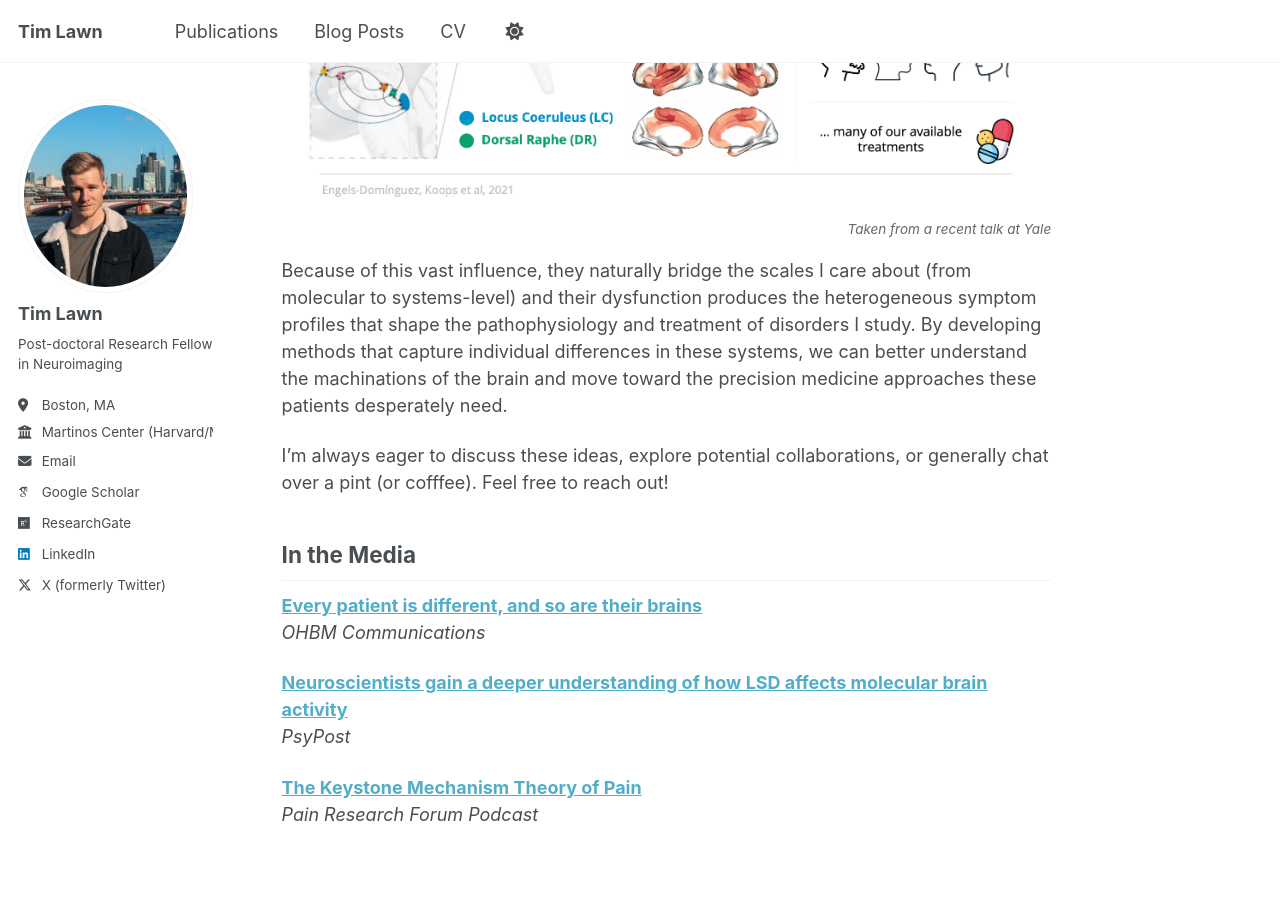
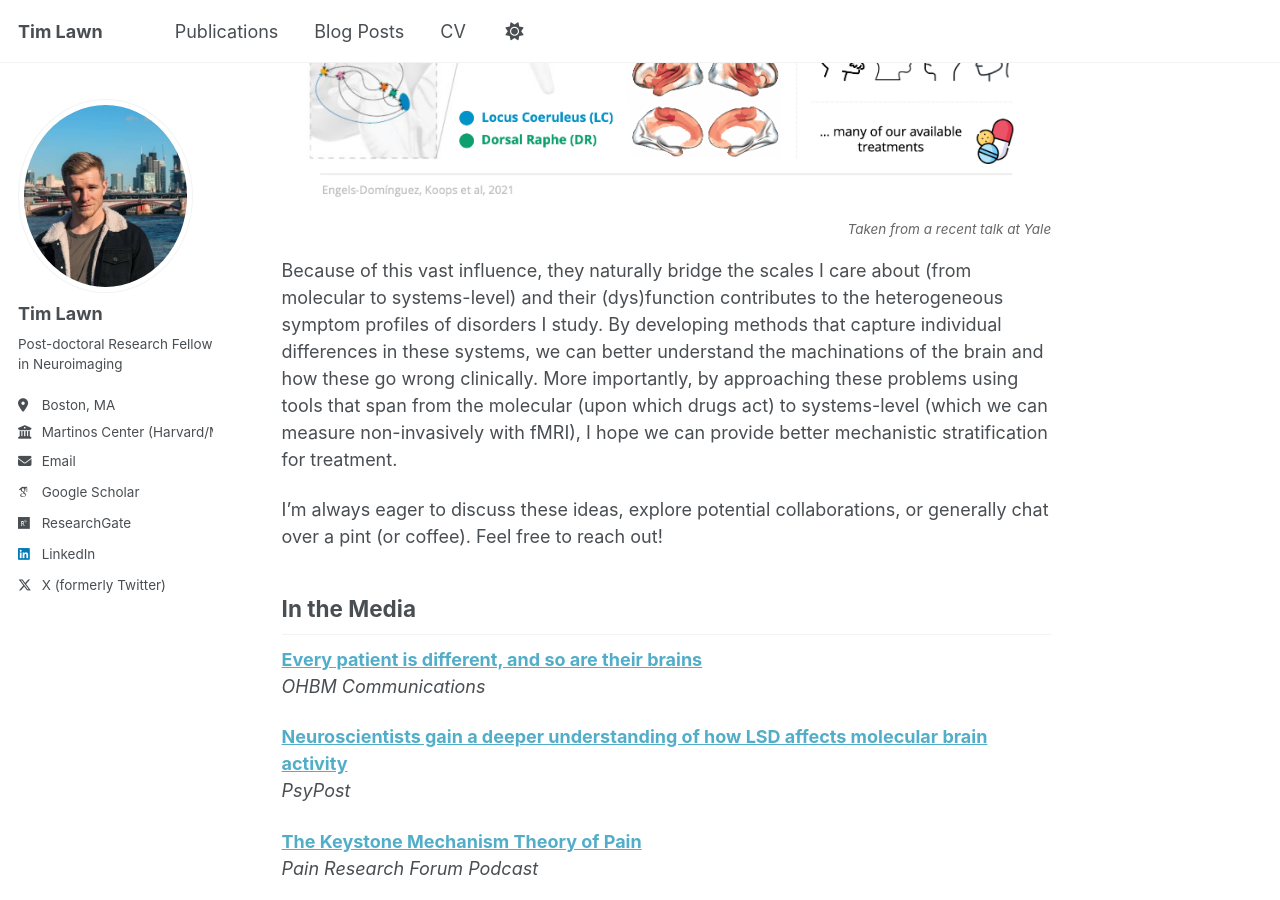
Before and after one commit to timlawn/timlawn.github.io, a Jekyll site: the page built from _pages/about.md, in a window 1280 px wide and 900 px high, scrolled down 1432 px. Built offline with Jekyll 4.4.1, drawn with Linux system fonts in a browser that asks for light colours; some web fonts are replaced; a script that is not in the unit is left out.

Commit message:
Update about.md

```diff
--- a/_pages/about.md
+++ b/_pages/about.md
@@ -25,13 +25,14 @@
 The brain's neuromodulatory systems offer a critical opportunity to tackle these questions. Originating from tiny, ancient, and evolutionarily conserved nuclei deep in the brainstem, these systems act as the brain's master controllers, solving a fundamental puzzle: how does the brain's fixed structural wiring produce such a vast diversity of brain states? They do this by broadcasting neuromodulators across the entire brain, dynamically reconfiguring networks to meet current demands.
 
 
+
 ![Neuromodulatory systems coordinate the brain](/images/NMS_Yale_slide.png)
 <p style="text-align: right; font-size: 0.75em; font-style: italic; color: #666; margin-top: -10px;">Taken from a recent talk at Yale</p>
 
 
-Because of this vast influence, they naturally bridge the scales I care about (from molecular to systems-level) and their dysfunction produces the heterogeneous symptom profiles that shape the pathophysiology and treatment of disorders I study. By developing methods that capture individual differences in these systems, we can better understand the machinations of the brain and move toward the precision medicine approaches these patients desperately need.
+Because of this vast influence, they naturally bridge the scales I care about (from molecular to systems-level) and their (dys)function contributes to the heterogeneous symptom profiles of disorders I study. By developing methods that capture individual differences in these systems, we can better understand the machinations of the brain and how these go wrong clinically. More importantly, by approaching these problems using tools that span from the molecular (upon which drugs act) to systems-level (which we can measure non-invasively with fMRI), I hope we can provide better mechanistic stratification for treatment.
 
-I'm always eager to discuss these ideas, explore potential collaborations, or generally chat over a pint (or cofffee). Feel free to reach out!
+I'm always eager to discuss these ideas, explore potential collaborations, or generally chat over a pint (or coffee). Feel free to reach out!
 
 ## In the Media
 
```
